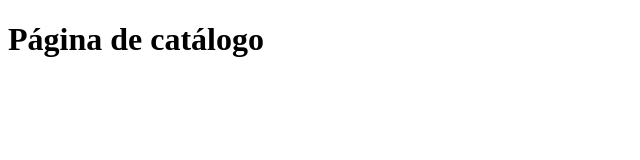
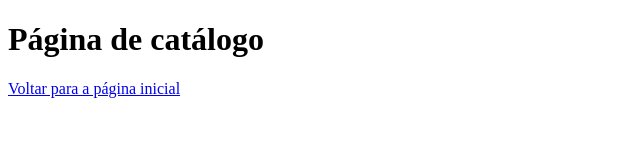
Before and after one commit to BrunoBuilder/desafio_merge_com_conflito2, a plain HTML site: page catalog.html in a window 1280 px wide. Shown: the whole page, without its empty margins (0-640 px from the left). Drawn offline with Linux system fonts and the light colour scheme.

Commit message:
Catalog update

```diff
--- a/catalog.html
+++ b/catalog.html
@@ -8,5 +8,6 @@
 </head>
 <body>
     <h1>Página de catálogo</h1>
+    <a href="index.html">Voltar para a página inicial</a>
 </body>
 </html>
```
